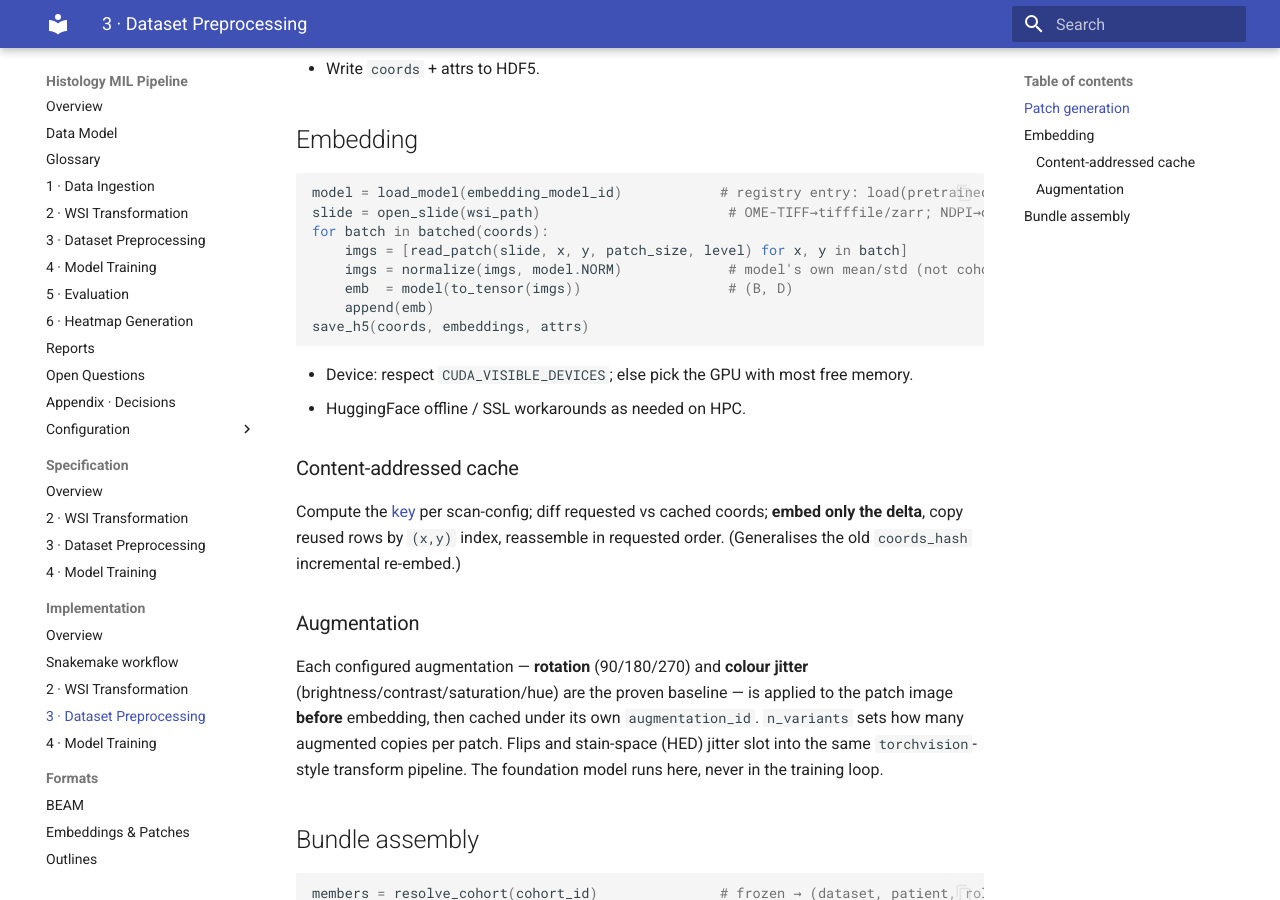
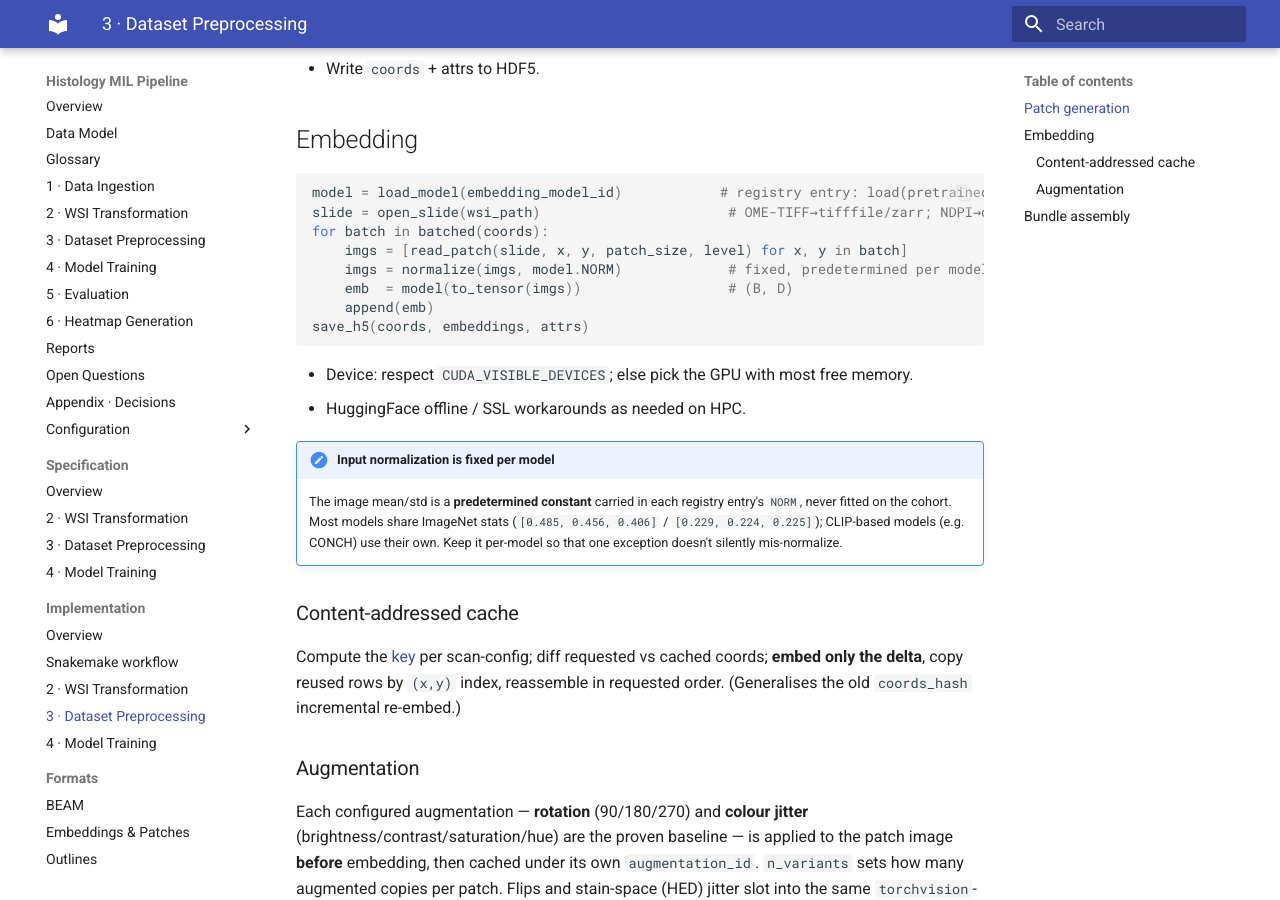
Before and after one commit to TheodorLindberg/SPRINTER_CLAM_DESIGN, an MkDocs documentation site: the page built from docs/impl/preprocessing.md, in a window 1280 px wide and 900 px high, scrolled down 570 px. Built offline with MkDocs 1.6.1 and Material for MkDocs 9.7.7, drawn with Linux system fonts in a browser that asks for light colours.

Commit message:
Clarify input normalization is fixed per model
- Predetermined NORM in the registry, never data-fitted
- ImageNet for most models; CONCH (CLIP) is the exception, so keep it
  per-model rather than a single global constant

Co-Authored-By: Claude Opus 4.8 <noreply@anthropic.com>

```diff
--- a/docs/impl/preprocessing.md
+++ b/docs/impl/preprocessing.md
@@ -27,7 +27,7 @@ model = load_model(embedding_model_id)            # registry entry: load(pretrai
 slide = open_slide(wsi_path)                       # OME-TIFF→tifffile/zarr; NDPI→openslide
 for batch in batched(coords):
     imgs = [read_patch(slide, x, y, patch_size, level) for x, y in batch]
-    imgs = normalize(imgs, model.NORM)             # model's own mean/std (not cohort-fitted)
+    imgs = normalize(imgs, model.NORM)             # fixed, predetermined per model (never data-fitted)
     emb  = model(to_tensor(imgs))                  # (B, D)
     append(emb)
 save_h5(coords, embeddings, attrs)
@@ -35,6 +35,9 @@ save_h5(coords, embeddings, attrs)
 
 - Device: respect `CUDA_VISIBLE_DEVICES`; else pick the GPU with most free memory.
 - HuggingFace offline / SSL workarounds as needed on HPC.
+
+!!! note "Input normalization is fixed per model"
+    The image mean/std is a **predetermined constant** carried in each registry entry's `NORM`, never fitted on the cohort. Most models share ImageNet stats (`[0.485, 0.456, 0.406]` / `[0.229, 0.224, 0.225]`); CLIP-based models (e.g. CONCH) use their own. Keep it per-model so that one exception doesn't silently mis-normalize.
 
 ### Content-addressed cache
 
```
